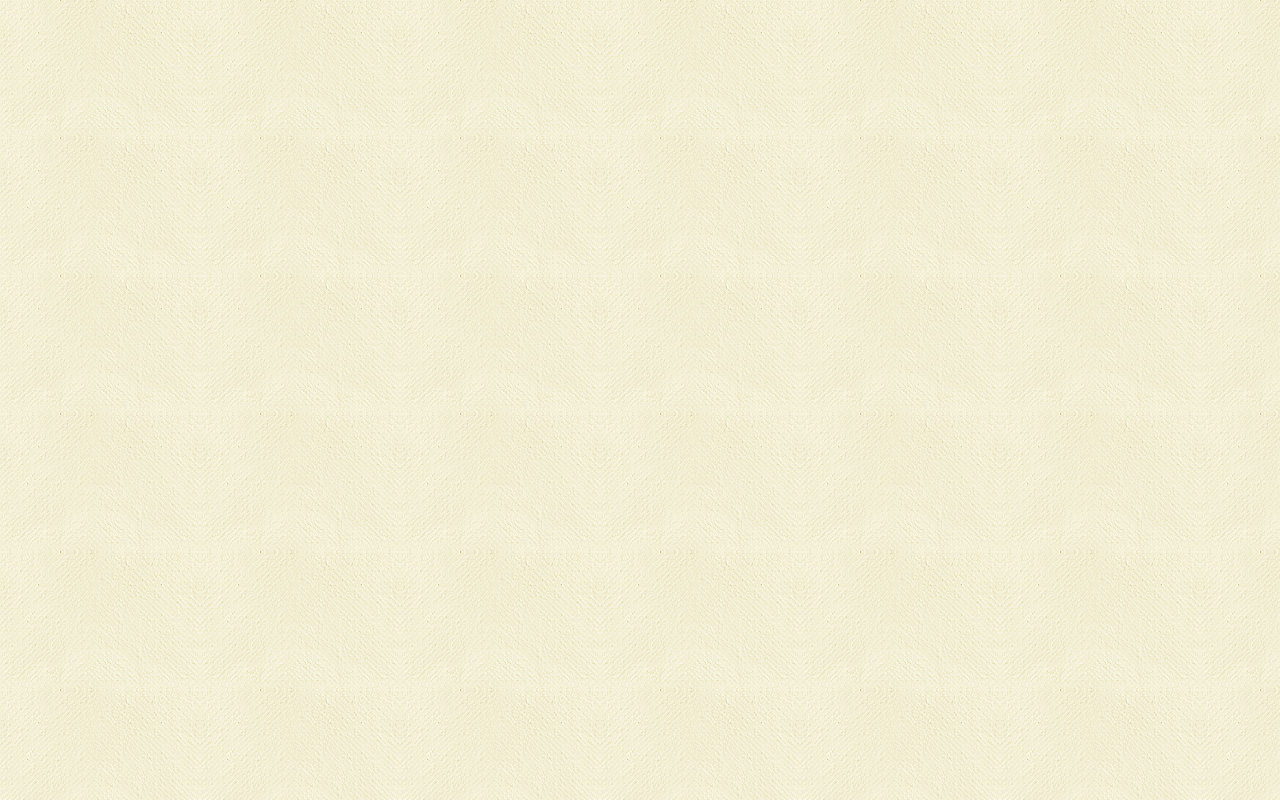
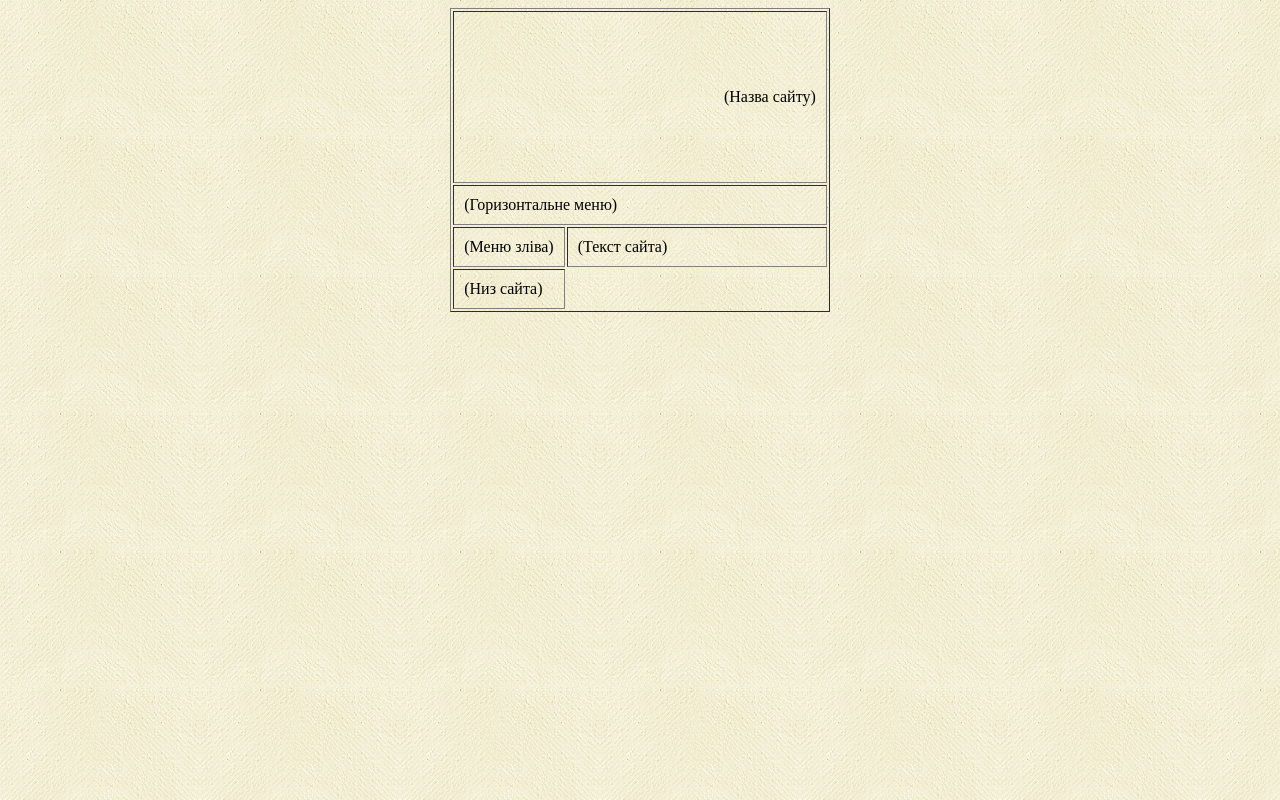
Before and after one commit to ruzhevych/ruzhevych.github.io, a plain HTML site: page index.html in a window 1280 px wide. Drawn offline with Linux system fonts and the light colour scheme.

Commit message:
04 - Каркас сайта

```diff
--- a/index.html
+++ b/index.html
@@ -7,6 +7,22 @@
     <title>Сайт web-студії "Web-DECO"</title>
 </head>
 <body background="images/bg.jpg">
-
+    <!--========================= Каркас сайта =========================-->
+    <table border="1" align="center" cellpadding="10">
+        <tr>
+            <td colspan="2" height="150" align="right">(Назва сайту)</td>
+        </tr>
+        <tr>
+            <td colspan="2">(Горизонтальне меню)</td>
+        </tr>
+        <tr>
+            <td width="30%" valign="top" >(Меню зліва)</td>
+            <td width="70%" >(Текст сайта)</td>
+        </tr>
+        <tr>
+            <td width="30%" valign="middle" >(Низ сайта)</td>
+        </tr>
+    </table>
+    <!--================================================================-->
 </body>
 </html>
```
